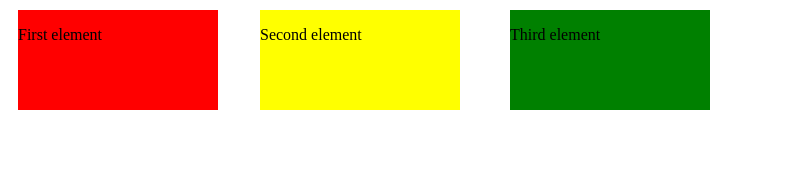
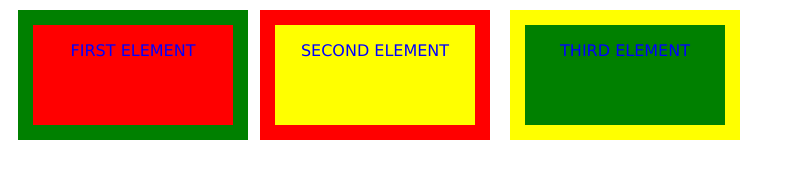
Before and after one commit to mollaosmanoglu/lapio-website, a plain HTML site: page positions.html in a window 1280 px wide. Shown: the whole page, without its empty margins (0-785 px from the left). Drawn offline with Linux system fonts and the light colour scheme.

Commit message:
Changed look of website

```diff
--- a/positions.html
+++ b/positions.html
@@ -9,13 +9,13 @@
 
 <body>
   <div class='first-box-container'>
-    <p>First element</p>
+    <p class="blue-text">First element</p>
   </div>
   <div class='second-box-container'>
-    <p>Second element</p>
+    <p class="blue-text">Second element</p>
   </div>
   <div class='third-box-container'>
-    <p>Third element</p>
+    <p class="blue-text">Third element</p>
   </div>
 </body>
 
--- a/style.css
+++ b/style.css
@@ -1,6 +1,9 @@
 .first-box-container {
     width: 200px;
     height: 100px;
+    border-color: green;
+    border-width: 15px;
+    border-style: solid;
     background-color: red;
     top: 0;
     position: absolute;
@@ -10,6 +13,9 @@
 .second-box-container {
     width: 200px;
     height: 100px;
+    border-color: red;
+    border-width: 15px;
+    border-style: solid;
     background-color: yellow;
     position: absolute;
     left: 250px;
@@ -20,9 +26,19 @@
 .third-box-container {
     width: 200px;
     height: 100px;
+    border-color: yellow;
+    border-width: 15px;
+    border-style: solid;
     background-color: green;
     position: absolute;
     left: 500px;
     margin: 10px;
     top: 0;
 }
+
+.blue-text {
+    color: blue;
+    font-family: Verdana, Geneva, Tahoma, sans-serif;
+    text-align: center;
+    text-transform: uppercase;
+}
```
